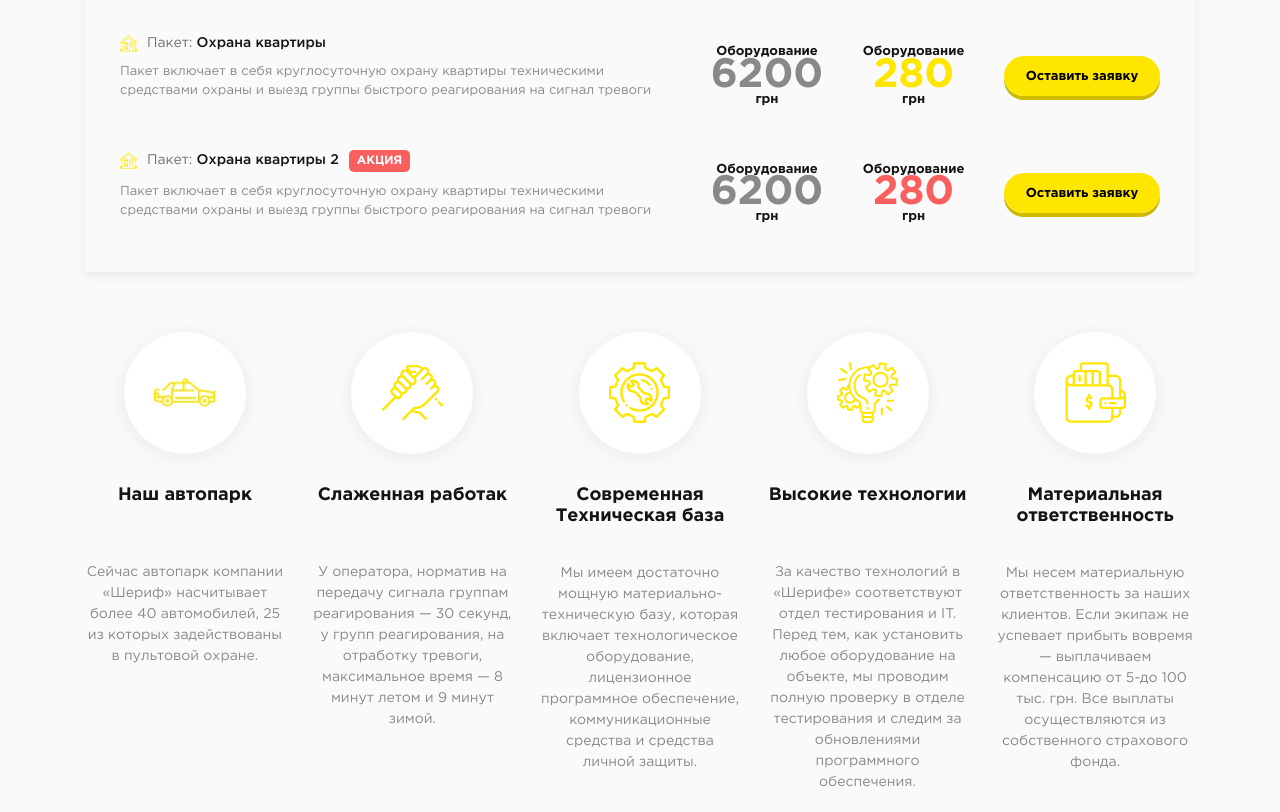
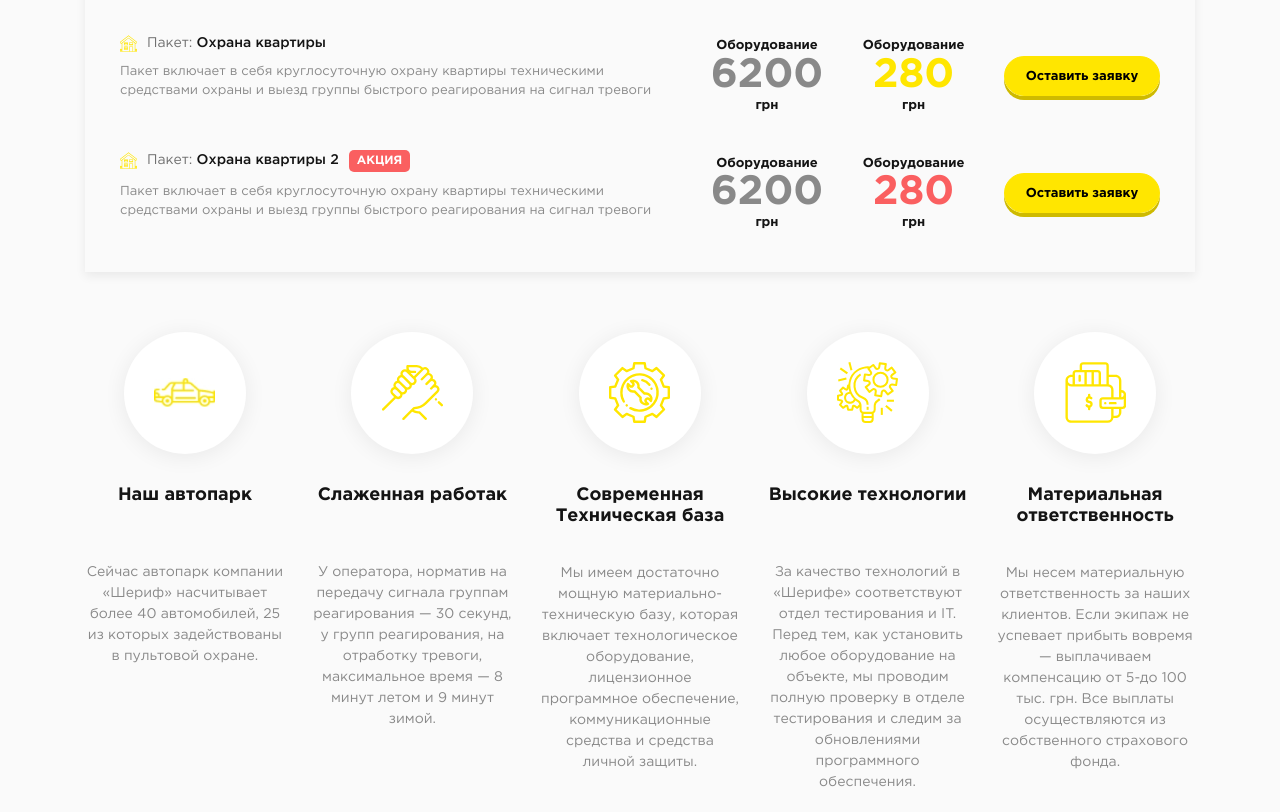
Before and after one commit to BondYuriy/sheriff, a website: page src/service-item.html in a window 1280 px wide. Shown: the part 936-1748 px from the top of the page. Drawn offline with nearby package versions, Linux system fonts and the light colour scheme; files that its build step writes are made by us from their sources.

Commit message:
adds fix value and price

```diff
--- a/src/sass/pages/service-item.scss
+++ b/src/sass/pages/service-item.scss
@@ -204,7 +204,7 @@
           color: $text-color;
           font-size: 41px;
           font-weight: $bold;
-          line-height: 28px;
+          line-height: 40px;
         }
       }
 
@@ -222,14 +222,14 @@
           color: $yellow-color;
           font-size: 41px;
           font-weight: $bold;
-          line-height: 28px;
+          line-height: 40px;
         }
 
         & .value-red {
           color: $red-color;
           font-size: 41px;
           font-weight: $bold;
-          line-height: 28px;
+          line-height: 40px;
         }
       }
     }
```
Also changed, not shown: build/css/styles.css.
